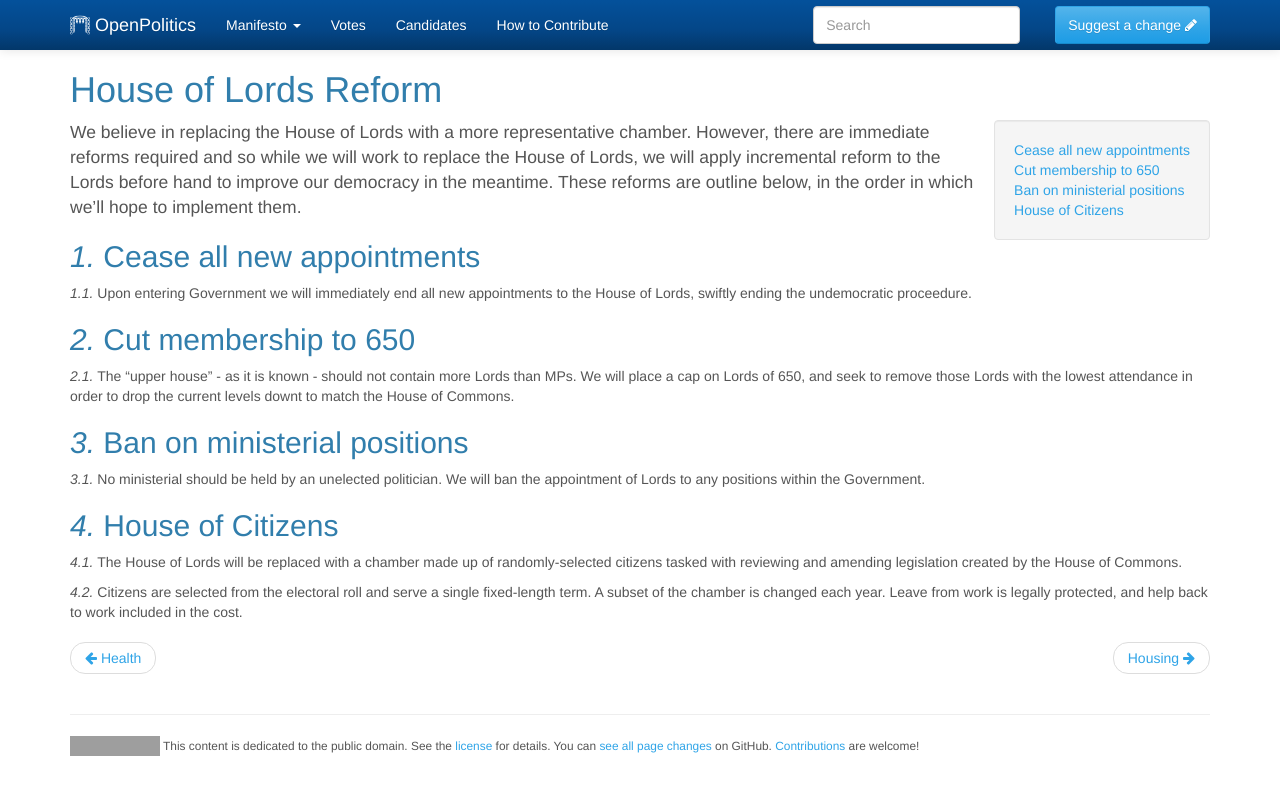
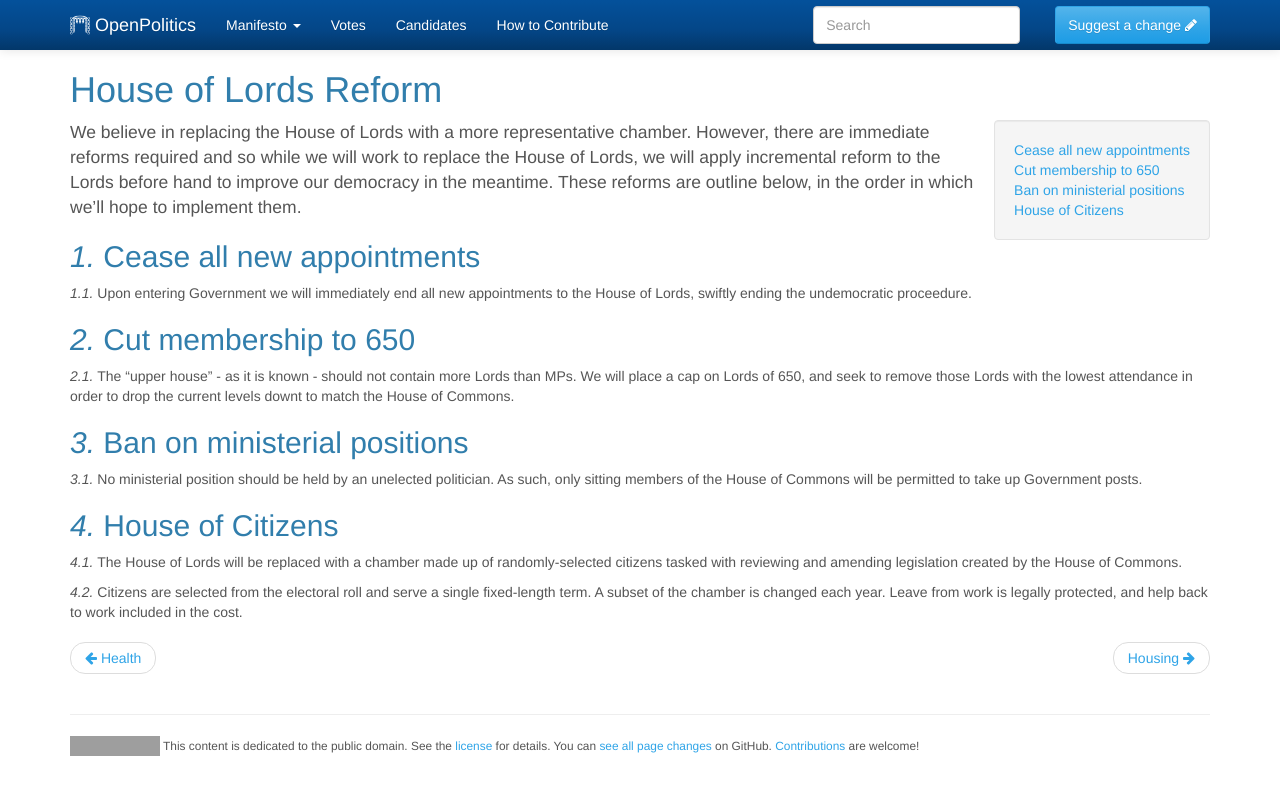
Before and after one commit to openpolitics/manifesto, a Jekyll site: the page built from manifesto/house-of-lords.md, in a window 1280 px wide. Shown: the top 795 px of the page. Built offline with Jekyll 4.4.1, drawn with Linux system fonts in a browser that asks for light colours; grey boxes are pictures that could not be loaded.

Commit message:
Clearer wording for ministerial positions

```diff
--- a/manifesto/house-of-lords.md
+++ b/manifesto/house-of-lords.md
@@ -19,7 +19,7 @@ The "upper house" - as it is known - should not contain more Lords than MPs. We
 
 ## Ban on ministerial positions
 
-No ministerial should be held by an unelected politician. We will ban the appointment of Lords to any positions within the Government.
+No ministerial position should be held by an unelected politician. As such, only sitting members of the House of Commons will be permitted to take up Government posts.
 
 ## House of Citizens
 
```
